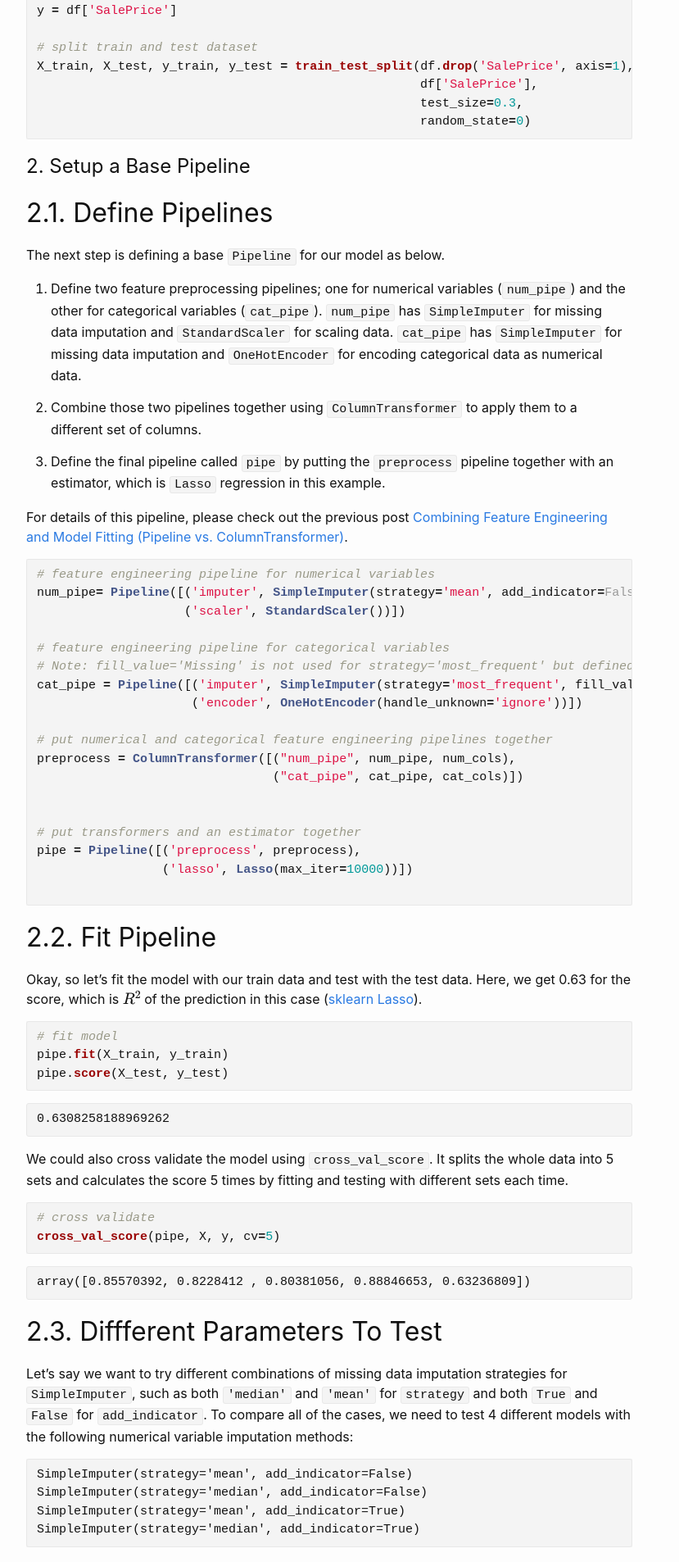
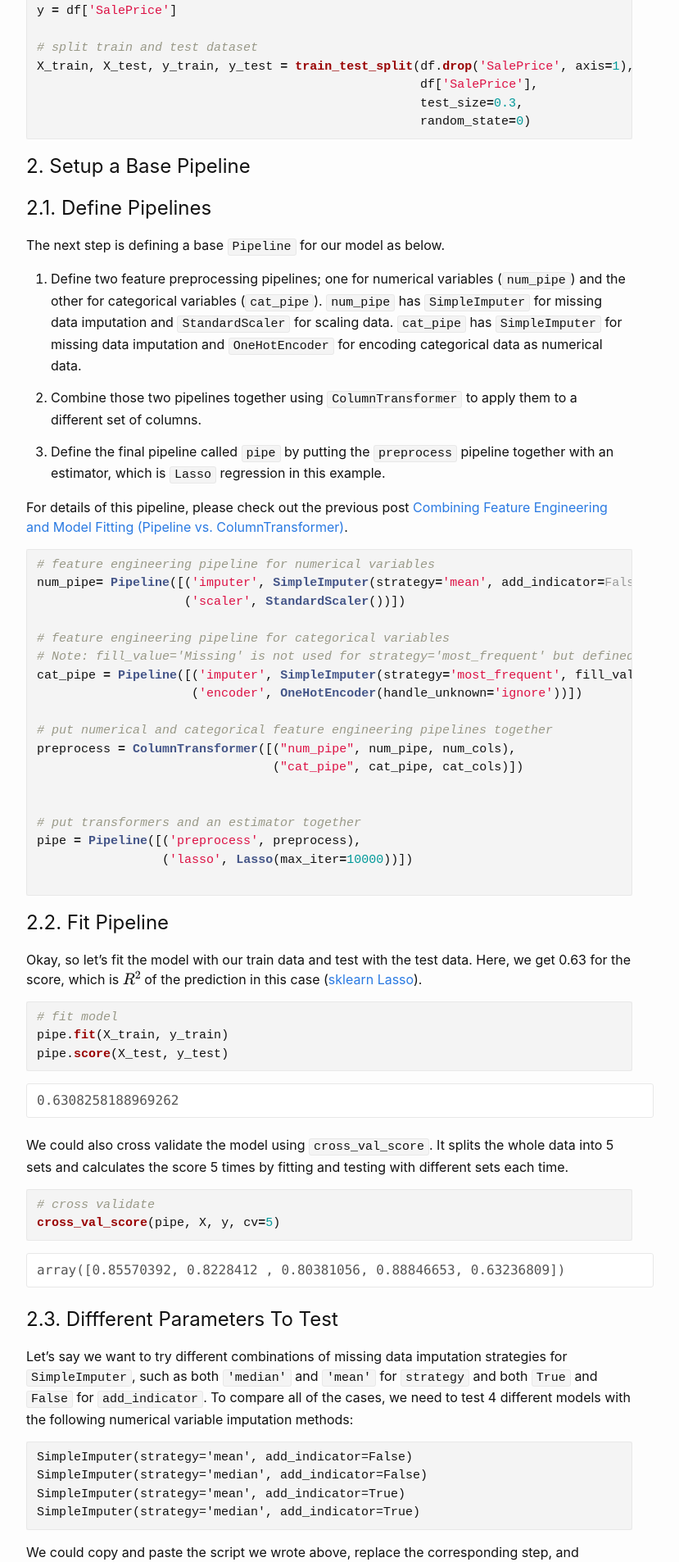
Before and after one commit to mkang32/mkang32.github.io, a Jekyll site: the page built from _posts/2020-12-05-missing-imputation-with-gridsearchcv.md, in a window 1280 px wide. Shown: the part 2096-4002 px from the top of the page at 82% size, without its empty margins (238-1067 px from the left). Built offline with Jekyll 4.4.1, drawn with Linux system fonts in a browser that asks for light colours; formulas are drawn with MathJax 3; comment, search, counter and statistics services are not loaded.

Commit message:
css for code output

```diff
--- a/_sass/minima/_layout.scss
+++ b/_sass/minima/_layout.scss
@@ -230,10 +230,10 @@
   margin-bottom: $spacing-unit;
 
   h2 {
-    @include relative-font-size(2);
+    @include relative-font-size(1.5);
 
     @include media-query($on-laptop) {
-      @include relative-font-size(1.75);
+      @include relative-font-size(1.5);
     }
   }
 
--- a/_sass/minima/_syntax-highlighting.scss
+++ b/_sass/minima/_syntax-highlighting.scss
@@ -69,3 +69,12 @@
   .vi    { color: #008080 } // Name.Variable.Instance
   .il    { color: #099 } // Literal.Number.Integer.Long
 }
+
+pre.output {
+  background-color: white;
+  color: #555;
+  font-size: medium ;
+  font-family: Consolas,Monaco,Lucida Console,Liberation Mono,DejaVu Sans Mono,Bitstream Vera Sans Mono,Courier New, monospace;
+  width: 100%;
+  display: inline-block;
+}
```
